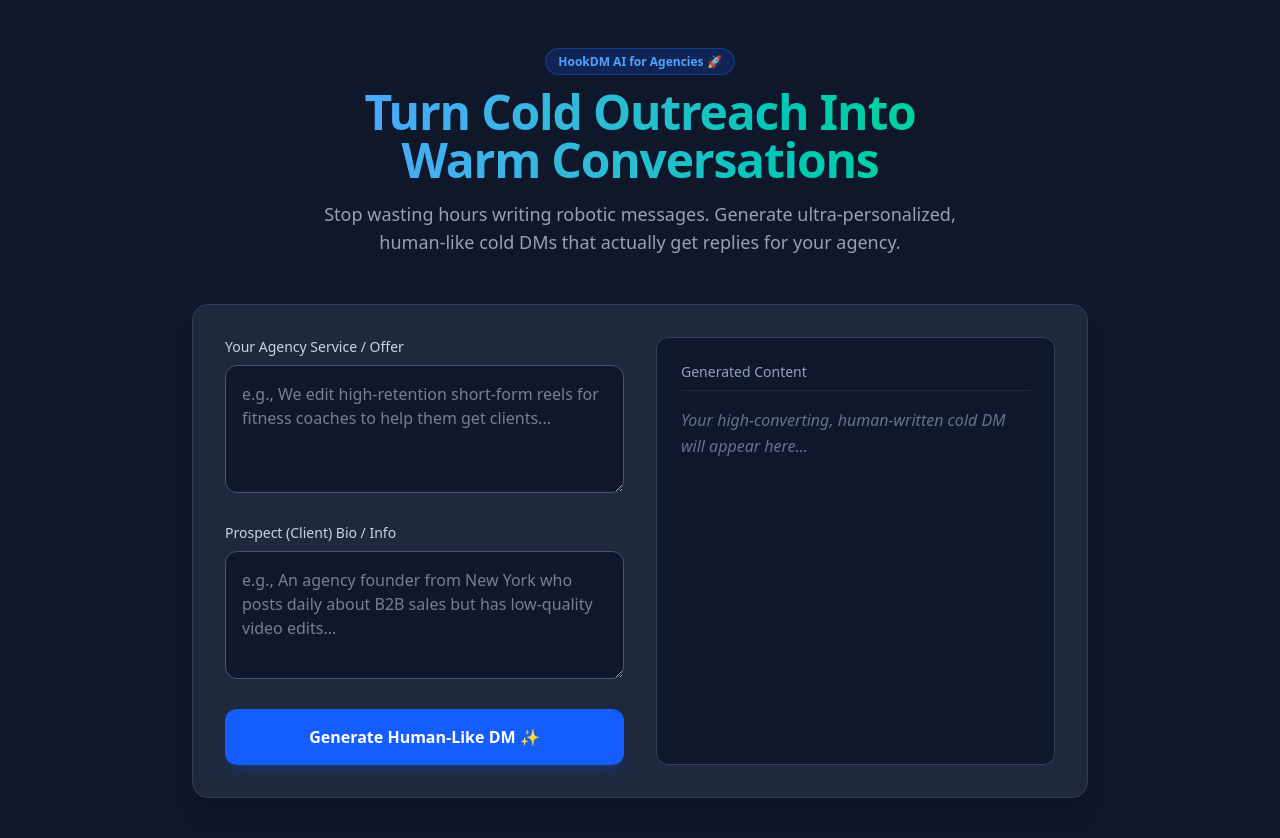
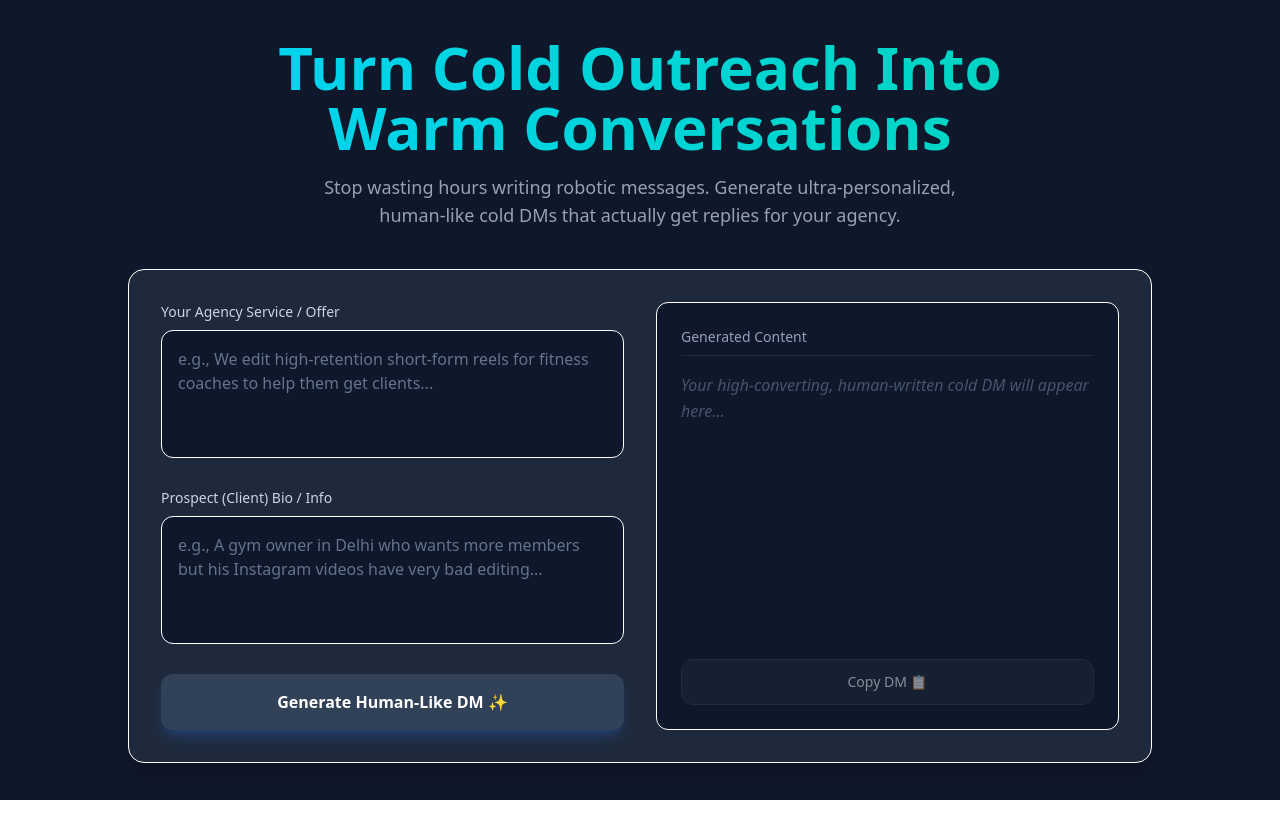
Before and after one commit to hj2599260-byte/cold-dm-ai, a Next.js app: page / in a window 1280 px wide. Shown: the top 838 px of the page. After the commit the page ends 800 px from the top, so only its background shows below. Built offline with nearby package versions, Linux system fonts and the light colour scheme.

Commit message:
fixed frontend body variable names

```diff
--- a/app/page.tsx
+++ b/app/page.tsx
@@ -3,74 +3,73 @@
 import { useState } from "react";
 
 export default function Home() {
-  const [skills, setSkills] = useState("");
+  const [offer, setOffer] = useState("");
   const [clientBio, setClientBio] = useState("");
-  const [generatedDM, setGeneratedDM] = useState("");
+  const [output, setOutput] = useState("");
   const [loading, setLoading] = useState(false);
   const [copied, setCopied] = useState(false);
 
   const handleGenerate = async () => {
-    if (!skills || !clientBio) {
-      alert("Please fill both boxes bro!");
-      return;
-    }
+    if (!offer || !clientBio) return;
+    setLoading(true);
+    setOutput("");
+    setCopied(false);
 
-    setLoading(true);
-    setCopied(false);
     try {
       const response = await fetch("/api/generate", {
         method: "POST",
-        headers: { "Content-Type": "application/json" },
-        body: JSON.stringify({ skills, clientBio }),
+        headers: {
+          "Content-Type": "application/json",
+        },
+        // Yahan exact sahi names (offer, clientBio) backend ko bhej rahe hain
+        body: JSON.stringify({ offer, clientBio }),
       });
 
       const data = await response.json();
-      if (data.text) {
-        setGeneratedDM(data.text);
+
+      if (response.ok && data.text) {
+        setOutput(data.text);
       } else {
-        setGeneratedDM("Something went wrong. Try again!");
+        setOutput("Something went wrong. Try again!");
       }
     } catch (error) {
       console.error(error);
-      setGeneratedDM("Error generating DM.");
+      setOutput("Something went wrong. Try again!");
     } finally {
       setLoading(false);
     }
   };
 
   const handleCopy = () => {
-    navigator.clipboard.writeText(generatedDM);
+    if (!output) return;
+    navigator.clipboard.writeText(output);
     setCopied(true);
-    setTimeout(() => setCopied(false), 2000); // 2 second baad button wapas normal ho jayega
+    setTimeout(() => setCopied(false), 2000);
   };
 
   return (
-    <main className="min-h-screen bg-[#0f172a] text-white flex flex-col items-center py-12 px-4">
-      {/* ChatGPT Banner/Headline Upgrade for Agencies */}
-      <div className="text-center max-w-2xl mb-12">
-        <span className="bg-blue-600/20 text-blue-400 text-xs font-semibold px-3 py-1 rounded-full border border-blue-500/30">
-          HookDM AI for Agencies 🚀
-        </span>
-        <h1 className="text-4xl font-bold mt-4 tracking-tight sm:text-5xl bg-gradient-to-r from-blue-400 to-emerald-400 bg-clip-text text-transparent">
+    <main className="min-h-screen bg-[#0f172a] text-white flex flex-col items-center justify-center p-6">
+      <div className="max-w-4xl w-full text-center mb-10">
+        <h1 className="text-4xl md:text-6xl font-extrabold bg-gradient-to-r from-cyan-400 to-teal-400 bg-clip-text text-transparent mb-4">
           Turn Cold Outreach Into Warm Conversations
         </h1>
-        <p className="mt-4 text-gray-400 text-lg">
+        <p className="text-gray-400 text-lg max-w-2xl mx-auto">
           Stop wasting hours writing robotic messages. Generate ultra-personalized, human-like cold DMs that actually get replies for your agency.
         </p>
       </div>
 
-      {/* Input Form Section */}
-      <div className="w-full max-w-4xl grid grid-cols-1 md:grid-cols-2 gap-8 bg-[#1e293b] p-8 rounded-2xl border border-slate-700 shadow-xl">
+      <div className="max-w-5xl w-full grid md:grid-cols-2 gap-8 bg-[#1e293b] p-8 rounded-2xl shadow-xl border border-slate-7xl">
+        {/* Left Side: Inputs */}
         <div className="flex flex-col gap-6">
           <div>
             <label className="block text-sm font-medium text-slate-300 mb-2">
               Your Agency Service / Offer
             </label>
             <textarea
-              className="w-full h-32 bg-[#0f172a] border border-slate-600 rounded-xl p-4 text-slate-200 focus:outline-none focus:border-blue-500 transition"
+              className="w-full h-32 p-4 bg-[#0f172a] border border-slate-7xl rounded-xl focus:ring-2 focus:ring-cyan-500 text-white placeholder-slate-500 resize-none"
               placeholder="e.g., We edit high-retention short-form reels for fitness coaches to help them get clients..."
-              value={skills}
-              onChange={(e) => setSkills(e.target.value)}
+              value={offer}
+              onChange={(e) => setOffer(e.target.value)}
             />
           </div>
 
@@ -79,8 +78,8 @@
               Prospect (Client) Bio / Info
             </label>
             <textarea
-              className="w-full h-32 bg-[#0f172a] border border-slate-600 rounded-xl p-4 text-slate-200 focus:outline-none focus:border-blue-500 transition"
-              placeholder="e.g., An agency founder from New York who posts daily about B2B sales but has low-quality video edits..."
+              className="w-full h-32 p-4 bg-[#0f172a] border border-slate-7xl rounded-xl focus:ring-2 focus:ring-cyan-500 text-white placeholder-slate-500 resize-none"
+              placeholder="e.g., A gym owner in Delhi who wants more members but his Instagram videos have very bad editing..."
               value={clientBio}
               onChange={(e) => setClientBio(e.target.value)}
             />
@@ -88,40 +87,35 @@
 
           <button
             onClick={handleGenerate}
-            disabled={loading}
-            className="w-full bg-blue-600 hover:bg-blue-700 text-white font-semibold py-4 rounded-xl transition shadow-lg shadow-blue-600/20 disabled:opacity-50"
+            disabled={loading || !offer || !clientBio}
+            className="w-full py-4 bg-blue-600 hover:bg-blue-7xl disabled:bg-slate-700 disabled:cursor-not-allowed font-bold rounded-xl transition duration-200 shadow-lg shadow-blue-500/20"
           >
-            {loading ? "AI is thinking..." : "Generate Human-Like DM ✨"}
+            {loading ? "Generating..." : "Generate Human-Like DM ✨"}
           </button>
         </div>
 
-        {/* Output Section with Copy Button */}
-        <div className="flex flex-col bg-[#0f172a] rounded-xl border border-slate-700 p-6 relative min-h-[300px]">
-          <h3 className="text-sm font-medium text-slate-400 mb-4 border-b border-slate-800 pb-2">
+        {/* Right Side: Output */}
+        <div className="bg-[#0f172a] border border-slate-7xl rounded-xl p-6 flex flex-col justify-between h-full min-h-[350px]">
+          <div>
+            <h3 className="text-sm font-medium text-slate-400 border-b border-slate-800 pb-2 mb-4">
               Generated Content
             </h3>
-
-          <div className="flex-1 text-slate-200 whitespace-pre-wrap text-base leading-relaxed">
-            {generatedDM || (
-              <span className="text-slate-500 italic">
+            <div className="text-slate-200 whitespace-pre-wrap text-base leading-relaxed">
+              {output || (
+                <span className="text-slate-600 italic">
                   Your high-converting, human-written cold DM will appear here...
                 </span>
               )}
             </div>
+          </div>
 
-          {/* Copy Option Provided on Friend's Feedback */}
-          {generatedDM && (
           <button
             onClick={handleCopy}
-              className={`mt-4 w-full py-2 px-4 rounded-lg font-medium border transition ${
-                copied
-                  ? "bg-emerald-600/20 border-emerald-500 text-emerald-400"
-                  : "bg-slate-800 hover:bg-slate-700 border-slate-600 text-slate-300"
-              }`}
+            disabled={!output || output.includes("Something went wrong")}
+            className="w-full mt-6 py-3 bg-slate-800 hover:bg-slate-700 disabled:opacity-50 text-sm font-medium rounded-xl border border-slate-700 transition"
           >
-              {copied ? "Copied to Clipboard! ✓" : "Copy DM 📋"}
+            {copied ? "Copied! ✅" : "Copy DM 📋"}
           </button>
-          )}
         </div>
       </div>
     </main>
```
Lines whose indentation alone changed are shown as unchanged.
